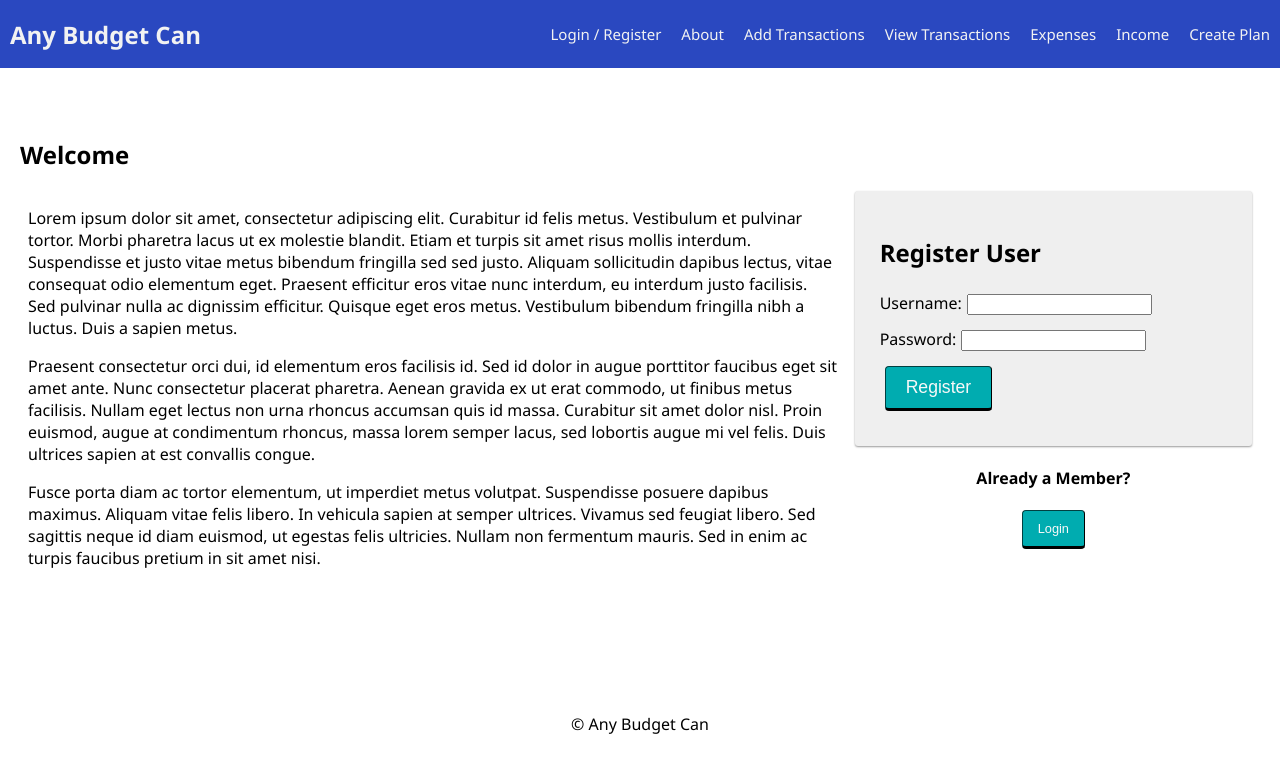
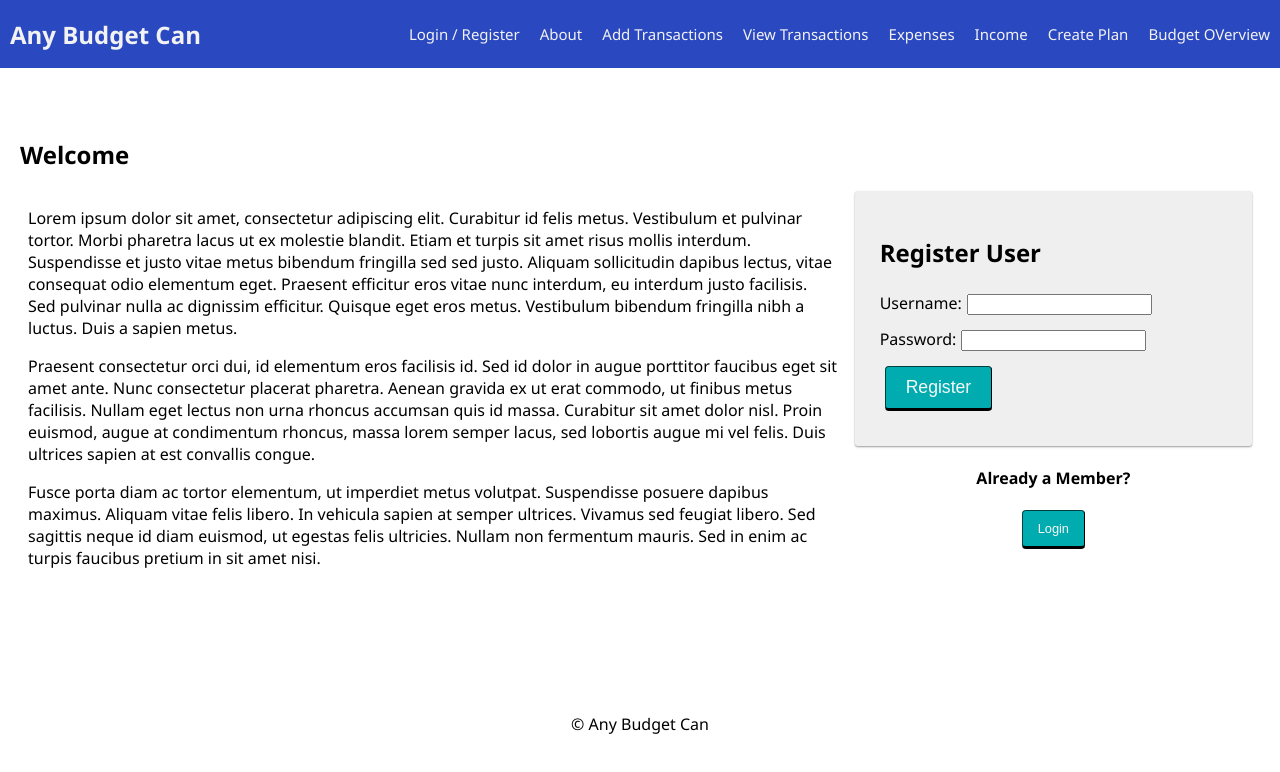
Before and after one commit to Greg-04/solo-project-anybudgetcan, a React (Vite) app: page /expensesPage#/home in a window 1280 px wide. Shown: the top 772 px of the page. Built offline with nearby package versions, Linux system fonts and the light colour scheme; no server answers.

Commit message:
created component and nav link for budget overview page

```diff
--- a/src/components/App/App.jsx
+++ b/src/components/App/App.jsx
@@ -24,6 +24,7 @@ import ViewTransactionsPage from '../ViewTransactionsPage/ViewTransactionsPage';
 import ExpensesPage from '../ExpensesPage/ExpensesPage';
 import IncomePage from '../IncomePage/IncomePage';
 import CreatePlanPage from '../CreatePlanPage/CreatePlanPage';
+import BudgetOverviewPage from '../BudgetOverviewPage/BudgetOverviewPage';
 
 import './App.css';
 
@@ -90,6 +91,10 @@ function App() {
             <CreatePlanPage />
           </ProtectedRoute>
 
+          <ProtectedRoute exact path="/budgetOverviewPage">
+            <BudgetOverviewPage />
+          </ProtectedRoute>
+
           <Route exact path="/login">
             {user.id ? (
               // If the user is already logged in,
--- /dev/null
+++ b/src/components/BudgetOverviewPage/BudgetOverviewPage.jsx
@@ -0,0 +1,16 @@
+import './BudgetOverviewPage.css';
+import React from 'react';
+
+function BudgetOverviewPage() {
+  return (
+    <>
+      <div className="container">
+        <div>
+          <h1>Budget Overview</h1>
+        </div>
+      </div>
+    </>
+  );
+}
+
+export default BudgetOverviewPage;
--- a/src/components/Nav/Nav.jsx
+++ b/src/components/Nav/Nav.jsx
@@ -59,6 +59,10 @@ function Nav() {
         <Link className="navLink" to="/createPlanPage">
           Create Plan
         </Link>
+
+        <Link className="navLink" to="/budgetOverviewPage">
+          Budget OVerview
+        </Link>
       </div>
     </div>
   );
```
Also changed, not shown: src/components/BudgetOverviewPage/BudgetOverviewPage.css (added).
